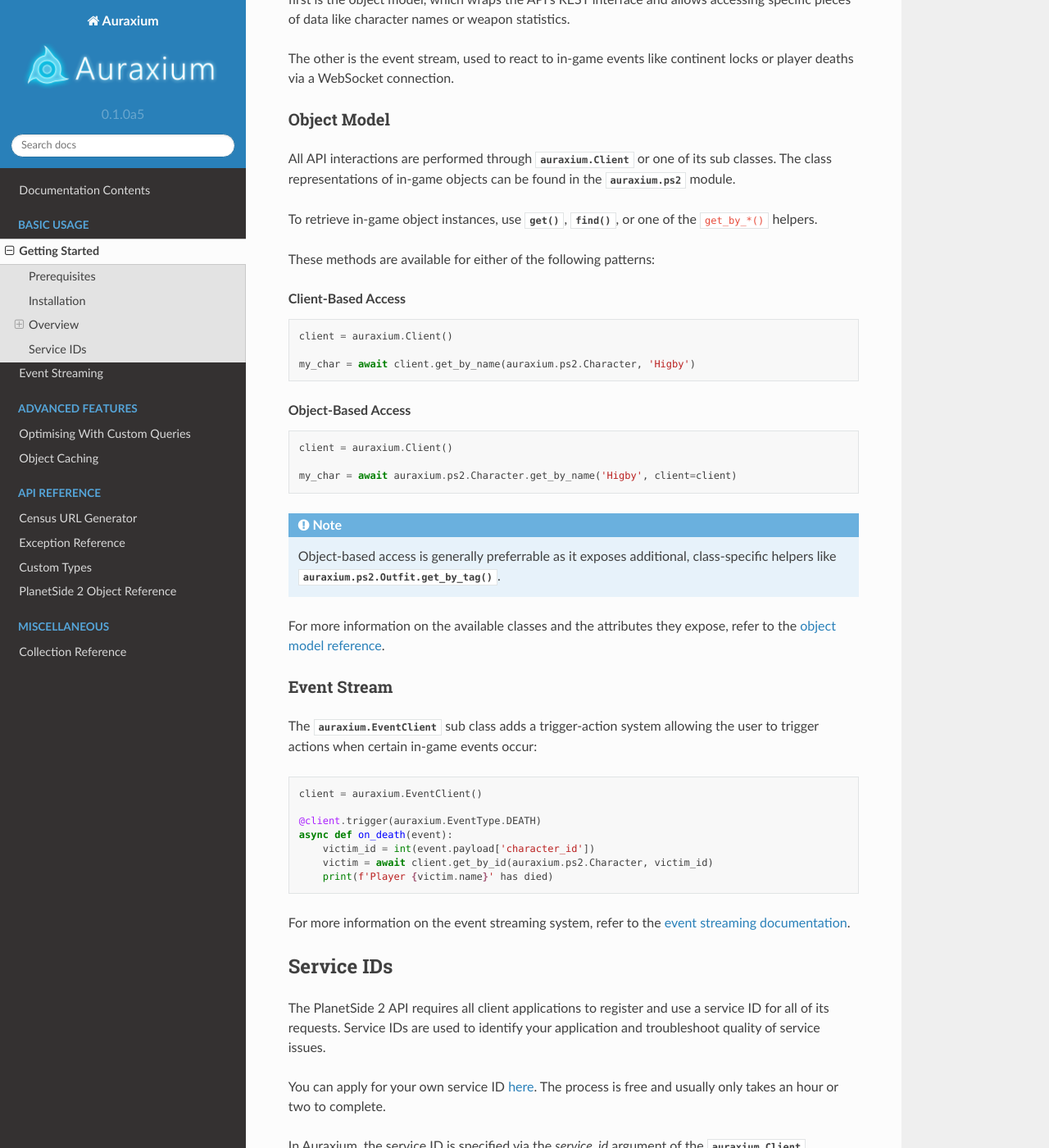
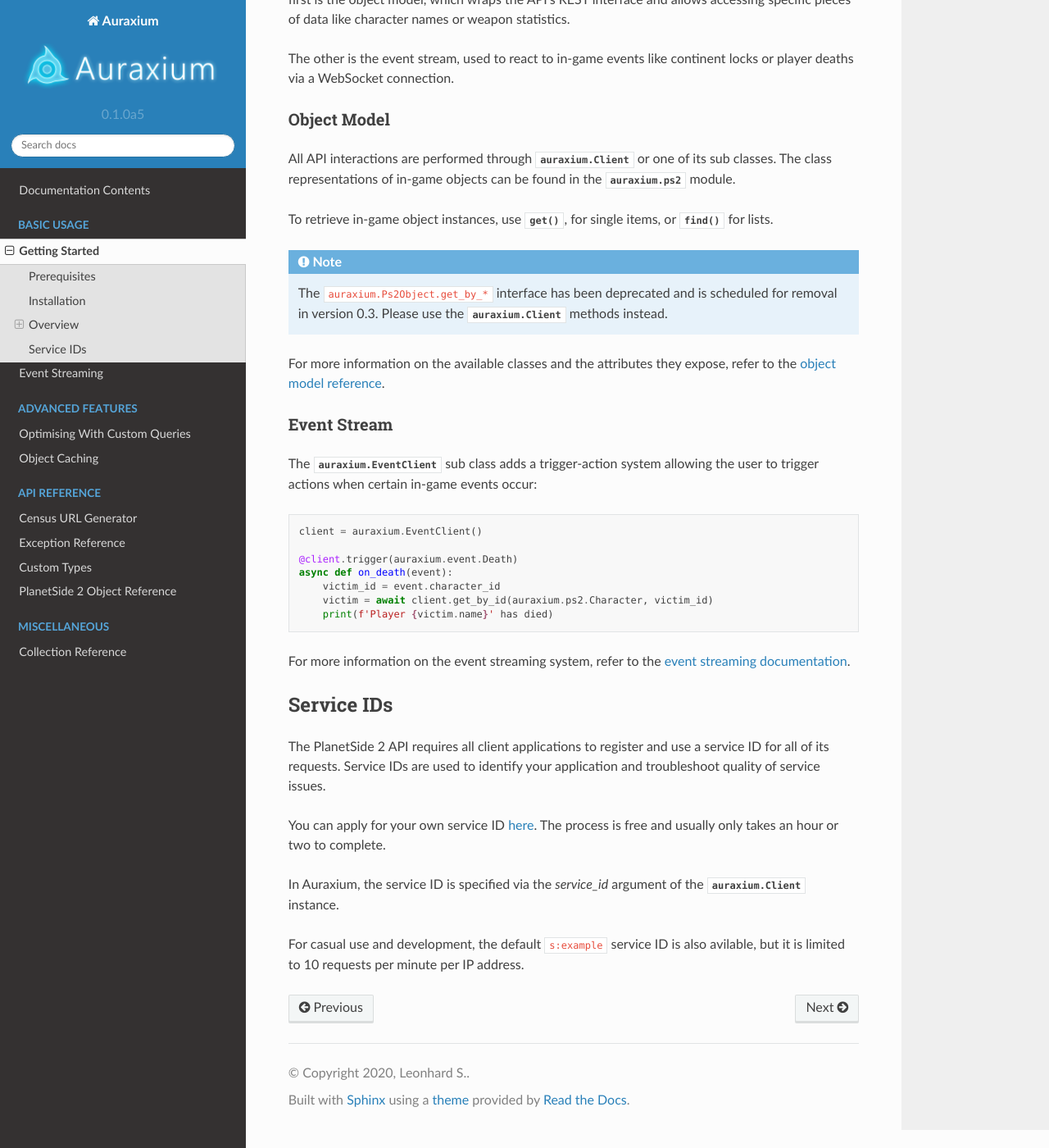
Before and after one commit to leonhard-s/auraxium, a Sphinx documentation site: the page built from docs/getting-started.rst, in a window 1280 px wide and 1400 px high, scrolled down 1261 px. Shown: the whole window at 82% size. Built offline with Sphinx 7.4.7 and the Read the Docs theme 2.0.0, drawn with Linux system fonts in a browser that asks for light colours; pages that are not in the unit, such as notebooks, are missing from menus; some of the changed text lies outside the part shown.

Commit message:
Fix minor docs issues

```diff
--- a/docs/api/types.rst
+++ b/docs/api/types.rst
@@ -5,3 +5,4 @@ Custom Types
 .. automodule:: auraxium.types
     :members:
     :undoc-members:
+    :exclude-members: Config
--- a/docs/getting-started.rst
+++ b/docs/getting-started.rst
@@ -16,13 +16,13 @@ Auraxium can be installed from PyPI through pip:
 
 .. rubric:: Windows
 
-.. code-block::
+.. code-block:: posh
 
     python -m pip install --user --upgrade auraxium
 
 .. rubric:: Unix
 
-.. code-block::
+.. code-block:: bash
 
     python3 -m pip install --user --upgrade auraxium
 
@@ -30,13 +30,13 @@ You can also use the following commands to install the latest development build
 
 .. rubric:: Windows
 
-.. code-block::
+.. code-block:: posh
 
     python -m pip install --user -e git+git://github.com/leonhard-s/auraxium.git#egg=auraxium
 
 .. rubric:: Unix
 
-.. code-block::
+.. code-block:: bash
 
     python3 -m pip install --user -e git+git://github.com/leonhard-s/auraxium.git#egg=auraxium
 
@@ -58,29 +58,11 @@ Object Model
 
 All API interactions are performed through :class:`auraxium.Client` or one of its sub classes. The class representations of in-game objects can be found in the :mod:`auraxium.ps2` module.
 
-To retrieve in-game object instances, use :meth:`~auraxium.Ps2Object.get`, :meth:`~auraxium.Ps2Object.find`, or one of the ``get_by_*()`` helpers.
-
-These methods are available for either of the following patterns:
-
-.. rubric:: Client-Based Access
-
-.. code-block:: python3
-
-    client = auraxium.Client()
-
-    my_char = await client.get_by_name(auraxium.ps2.Character, 'Higby')
-
-.. rubric:: Object-Based Access
-
-.. code-block:: python3
-
-    client = auraxium.Client()
-
-    my_char = await auraxium.ps2.Character.get_by_name('Higby', client=client)
+To retrieve in-game object instances, use :meth:`~auraxium.Client.get`, for single items, or :meth:`~auraxium.Client.find` for lists.
 
 .. note::
 
-    Object-based access is generally preferrable as it exposes additional, class-specific helpers like :meth:`auraxium.ps2.Outfit.get_by_tag()`.
+    The ``auraxium.Ps2Object.get_by_*`` interface has been deprecated and is scheduled for removal in version 0.3. Please use the :class:`auraxium.Client` methods instead.
 
 For more information on the available classes and the attributes they expose, refer to the :doc:`object model reference <api/ps2>`.
 
@@ -93,9 +75,9 @@ The :class:`auraxium.EventClient` sub class adds a trigger-action system allowin
 
     client = auraxium.EventClient()
 
-    @client.trigger(auraxium.EventType.DEATH)
+    @client.trigger(auraxium.event.Death)
     async def on_death(event):
-        victim_id = int(event.payload['character_id'])
+        victim_id = event.character_id
         victim = await client.get_by_id(auraxium.ps2.Character, victim_id)
         print(f'Player {victim.name}' has died)
 
--- a/docs/usage/advanced/queries.rst
+++ b/docs/usage/advanced/queries.rst
@@ -144,7 +144,7 @@ However, it would be more convenient if we could have it return a list of :class
 
 .. note::
 
-    This strategy is lower-latency as it only uses a single query, but it also significantly increases bandwidth - this trade-off can generally not be avoided when working with joins.
+    This strategy is lower-latency as it only uses a single query, but it also significantly increases bandwidth due to the character data being retrieved for all friends, not just online ones. This trade-off between latency and payload size can generally not be avoided when working with joins.
 
 To achieve this, another join is added to the friends list, which will contain the full character payload for each friend (even offline ones, but most players' friends lists should be short enough for this to not affect performance).
 
```
